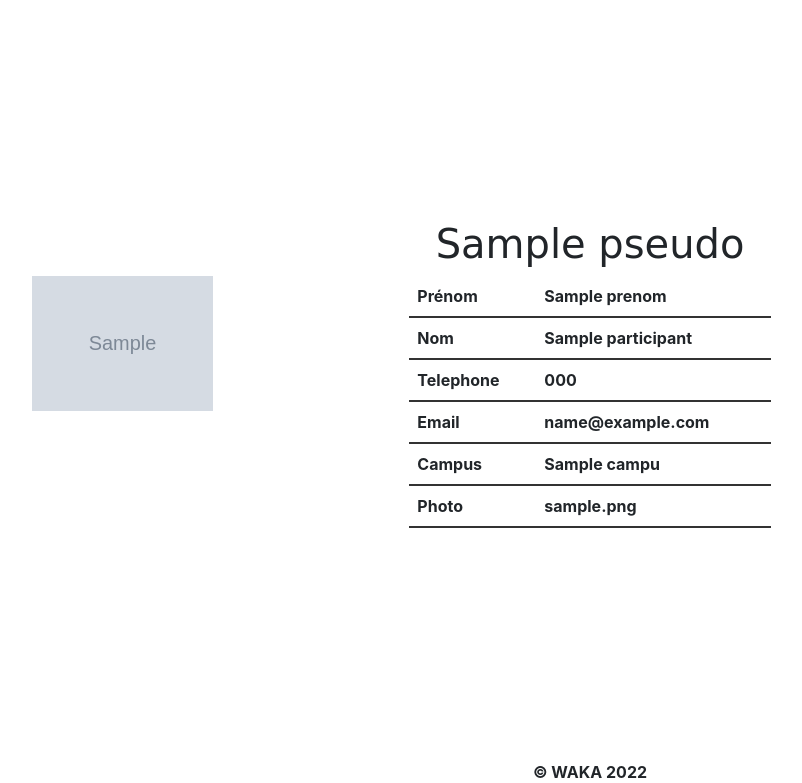
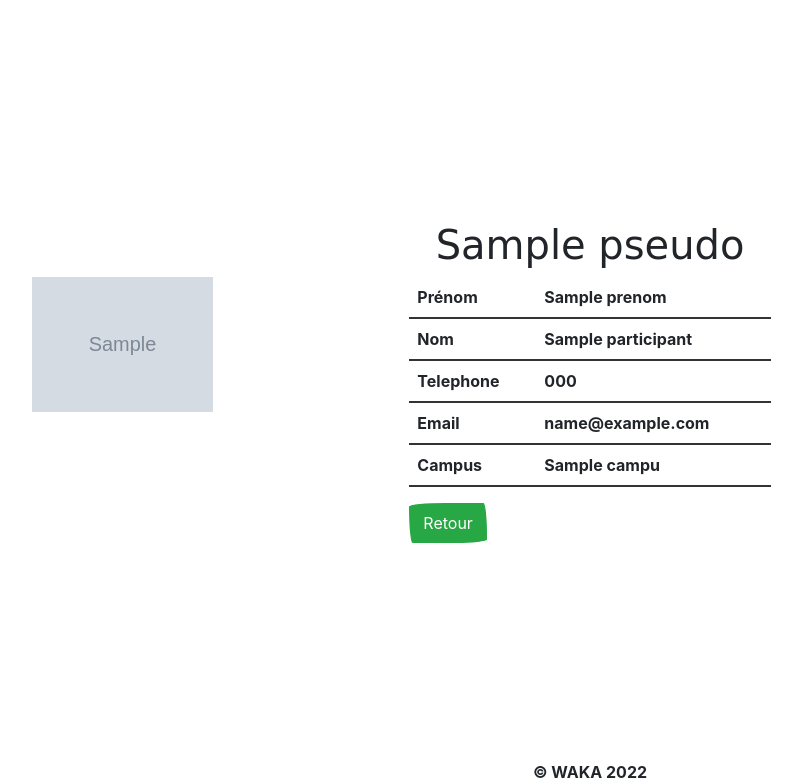
Before and after one commit to e-ikasus/ExitDotCom, a Symfony app: template templates/participant/show.html.twig in a window 1280 px wide. Shown: the top 783 px of the page, without its empty margins (50-852 px from the left). Run offline with Twig, Linux system fonts and the light colour scheme; the template is opened without the code that fills it: most values are stand-ins (such as "Sample title", 1, 10 or a date in 2020); grey boxes marked "Sample" are stand-in pictures; some libraries are stand-ins or nearby versions; some web fonts are replaced.

Commit message:
edit page profil, suppresion nom de photo pour le user non admin, et affichage du bouton retour pour les admin et non admin

```diff
--- a/templates/participant/show.html.twig
+++ b/templates/participant/show.html.twig
@@ -40,12 +40,12 @@
 					<th>Campus</th>
 					<td>{{ participant.campus.nom }}</td>
 				</tr>
-				<tr>
-					<th>Photo</th>
-					<td>{{ participant.photo }}</td>
-				</tr>
 
 				{% if is_granted ('ROLE_ADMIN') %}
+					<tr>
+						<th>Photo</th>
+						<td>{{ participant.photo }}</td>
+					</tr>
 					<tr>
 						<th>Id</th>
 						<td>{{ participant.id }}</td>
@@ -66,11 +66,14 @@
 						<th>Actif</th>
 						<td>{{ participant.actif ? 'Yes' : 'No' }}</td>
 					</tr>
-
 				{% endif %}
 
 				</tbody>
 			</table>
+
+			<a class="text-decoration-none" onclick="history.go(-1);">
+				<button class="btn btn-success">Retour</button>
+			</a>
 
 			{% if is_granted ('ROLE_ADMIN') or app.user.id == participant.id %}
 				<a class="text-decoration-none" href="{{ path('participant_edit', {'pseudo': participant.pseudo}) }}">
@@ -79,10 +82,7 @@
 			{% endif %}
 
 			{% if is_granted ('ROLE_ADMIN') %}
-				<a class="text-decoration-none" onclick="history.go(-1);">
-					<button class="btn btn-success">Retour</button>
-				</a>
-				{{ include('participant/_delete_form.html.twig') }}
+								{{ include('participant/_delete_form.html.twig') }}
 			{% endif %}
 
 		</div>
```
